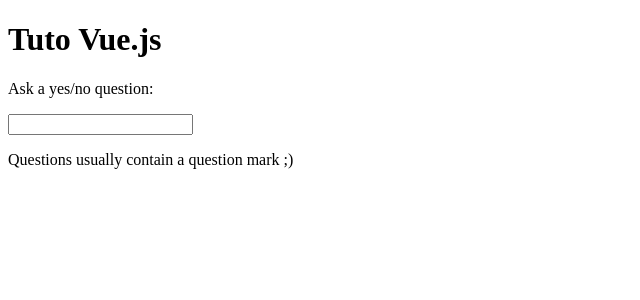
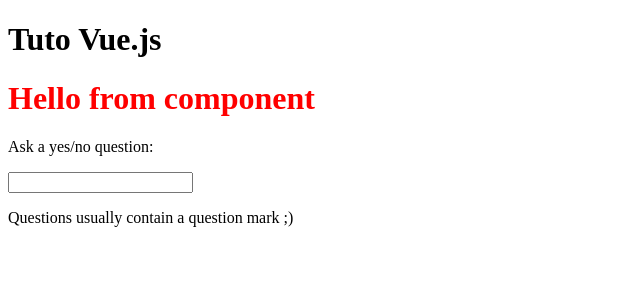
Before and after one commit to techmefr/vuejs-learning-form-vif-vmodel, a Vue app: page / in a window 1280 px wide. Shown: the top 300 px of the page, without its empty margins (0-640 px from the left). Built offline with nearby package versions, Linux system fonts and the light colour scheme.

Commit message:
first composant and style scoped

```diff
--- a/src/App.vue
+++ b/src/App.vue
@@ -1,5 +1,6 @@
 <script setup>
 import { ref, watch } from 'vue';
+import HelloWorld from './components/HelloWorld.vue';
 
 const msg = ref('Tuto Vue.js');
 const question = ref('');
@@ -27,6 +28,7 @@
 <template>
   <main id="main">
     <h1>{{ msg }}</h1>
+    <HelloWorld/>
     <p>Ask a yes/no question:</p>
     <input v-model="question" :disabled="loading" type="text">
     <p>{{ answer }}</p>
--- /dev/null
+++ b/src/components/HelloWorld.vue
@@ -0,0 +1,15 @@
+<script setup>
+import { ref } from 'vue';
+
+const msg = ref('Hello from component')
+
+</script>
+
+<template>
+    <h1>{{ msg }}</h1>
+</template>
+
+<style scoped>
+h1 {
+    color: red;
+}</style>
```
